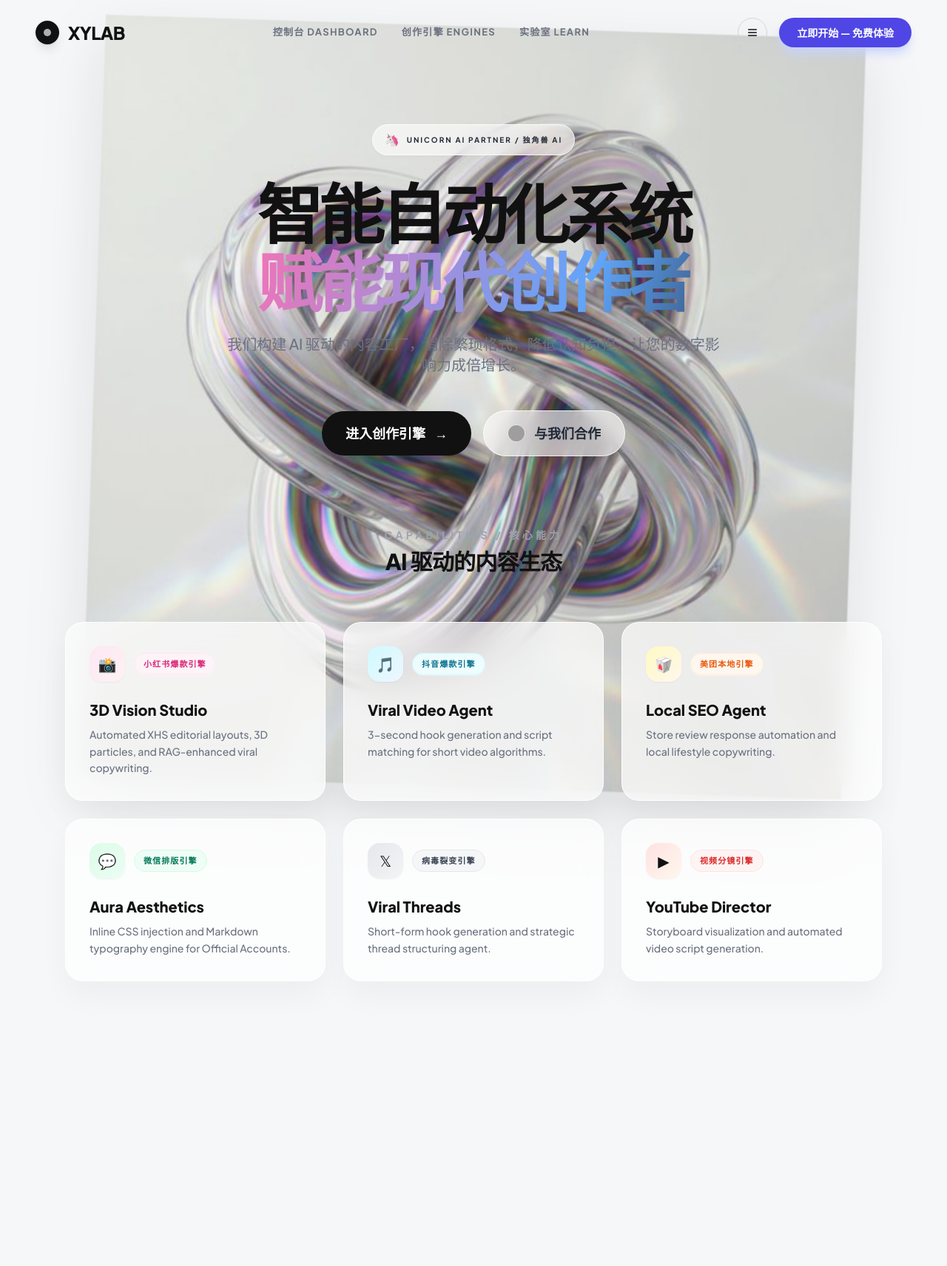
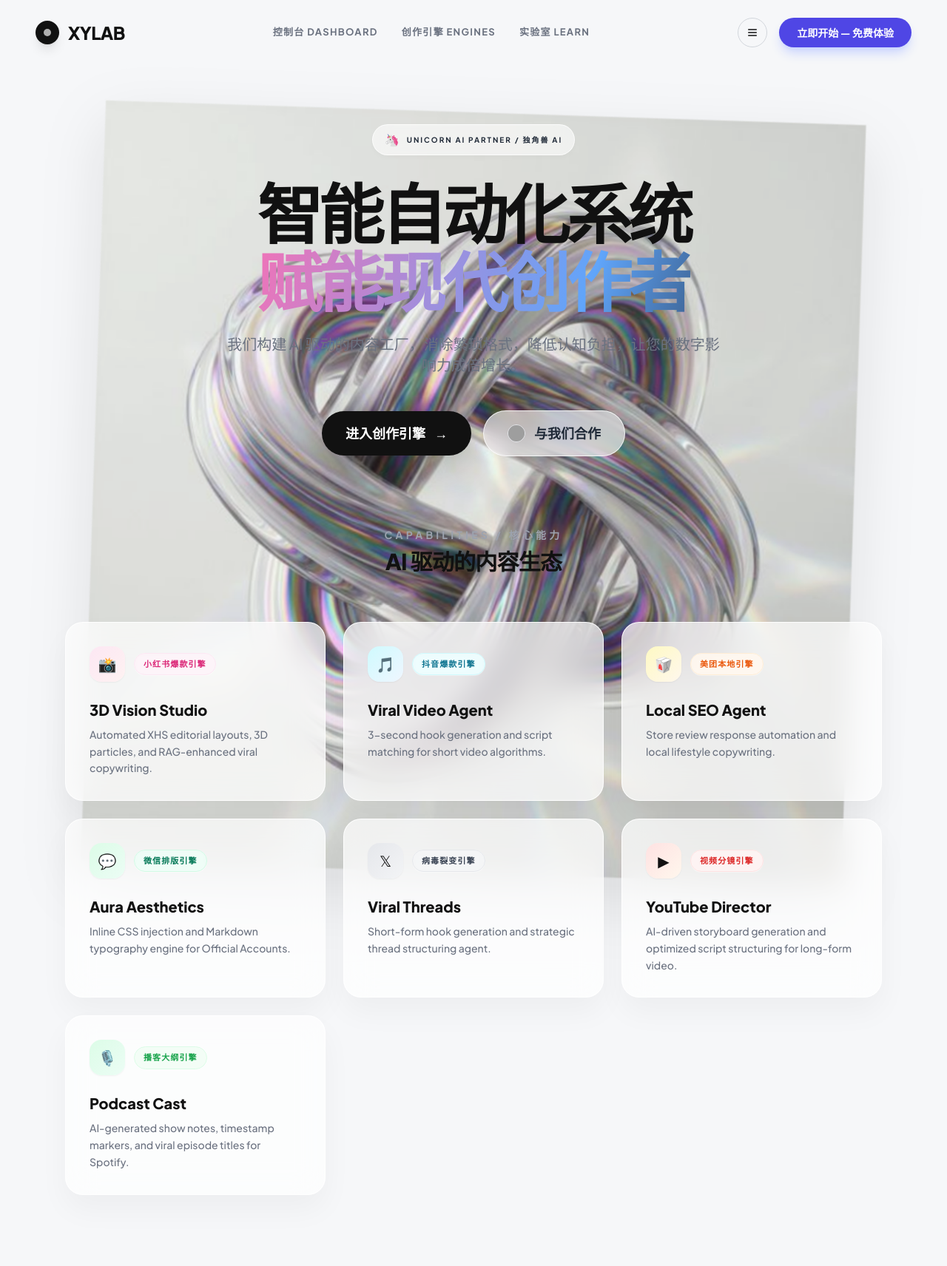
Before and after one commit to sunny-xia-ada/AI-Content-to-Layout, a FastAPI app: page / in a window 1280 px wide. Shown: the whole page at 74% size. Before the commit the page ends 1291 px from the top, so only its background shows below. Run offline with FastAPI, Linux system fonts and the light colour scheme; some libraries are stand-ins or nearby versions; grey boxes are pictures that could not be loaded.

Commit message:
feat: restore Spotify engine card to dashboard grid

```diff
--- a/templates/index.html
+++ b/templates/index.html
@@ -200,7 +200,18 @@
                     <span class="text-[11px] font-extrabold uppercase tracking-widest text-red-600 bg-red-50/80 px-3 py-1.5 rounded-full border border-red-100 backdrop-blur-sm">视频分镜引擎</span>
                 </div>
                 <h4 class="text-xl font-extrabold mb-2">YouTube Director</h4>
-                <p class="text-sm text-gray-500 font-medium leading-relaxed">Storyboard visualization and automated video script generation.</p>
+                <p class="text-sm text-gray-500 font-medium leading-relaxed">AI-driven storyboard generation and optimized script structuring for long-form video.</p>
+            </a>
+
+            <a href="/spotify" class="glass-card p-8 rounded-3xl group block">
+                <div class="flex items-center space-x-3 mb-6">
+                    <div class="w-12 h-12 bg-gradient-to-br from-green-100 to-emerald-50 rounded-2xl flex items-center justify-center group-hover:scale-110 transition-transform shadow-sm">
+                        <span class="text-xl">🎙️</span>
+                    </div>
+                    <span class="text-[11px] font-extrabold uppercase tracking-widest text-green-600 bg-green-50/80 px-3 py-1.5 rounded-full border border-green-100 backdrop-blur-sm">播客大纲引擎</span>
+                </div>
+                <h4 class="text-xl font-extrabold mb-2">Podcast Cast</h4>
+                <p class="text-sm text-gray-500 font-medium leading-relaxed">AI-generated show notes, timestamp markers, and viral episode titles for Spotify.</p>
             </a>
 
         </div>
```
